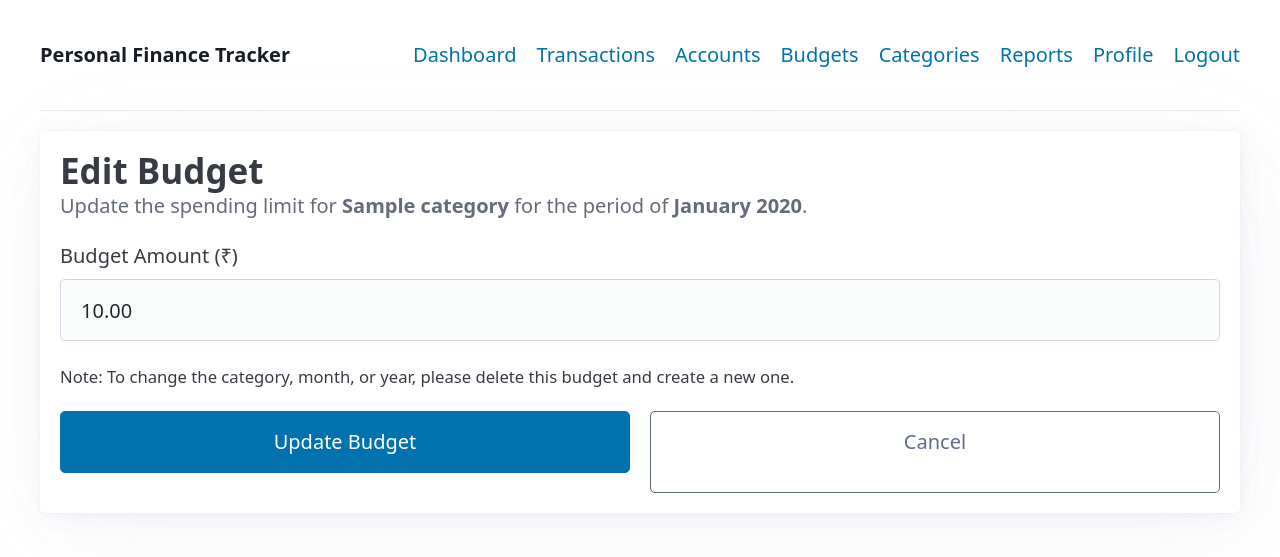
After one commit to PrajwalMadhyastha/personal-finance-webapp, a Flask app: page /edit_budget/1 in a window 1280 px wide. The commit adds this page. Shown: the top 557 px of the page. Run offline with Flask 3, Linux system fonts and the light colour scheme; a user stored in the database is signed in; tables that the repository leaves empty hold one stand-in row (values such as "Sample post"); parts of the project's set-up code (start-up, migrations or seed data) failed here and were passed over; some libraries are stand-ins or nearby versions.

Commit message:
feat(app): Implement update and delete functionality for budgets

```diff
--- a/finance_tracker/routes.py
+++ b/finance_tracker/routes.py
@@ -309,6 +309,55 @@ def budgets():
                            years=years_for_dropdown, month_names=month_names)
 
 
+@main_bp.route('/edit_budget/<int:budget_id>', methods=['GET', 'POST'])
+@login_required
+def edit_budget(budget_id):
+    """Handles editing an existing budget."""
+    budget = db.session.get(Budget, budget_id)
+    if not budget:
+        abort(404)
+    if budget.user_id != current_user.id:
+        abort(403) # Forbidden
+
+    if request.method == 'POST':
+        new_amount = request.form.get('amount')
+        # You could add logic here to allow changing month/year/category if desired,
+        # but for simplicity, we'll focus on updating the amount.
+        if new_amount:
+            budget.amount = decimal.Decimal(new_amount)
+            db.session.commit()
+            flash('Budget updated successfully!', 'success')
+            return redirect(url_for('main.budgets'))
+        else:
+            flash('Amount cannot be empty.', 'error')
+
+    # For a GET request, pass the necessary data to the template
+    current_year = datetime.utcnow().year
+    years_for_dropdown = range(current_year - 1, current_year + 5)
+    month_names = {i: datetime(current_year, i, 1).strftime('%B') for i in range(1, 13)}
+
+    return render_template('edit_budget.html',
+                           budget=budget,
+                           years=years_for_dropdown,
+                           month_names=month_names)
+
+
+@main_bp.route('/delete_budget/<int:budget_id>', methods=['POST'])
+@login_required
+def delete_budget(budget_id):
+    """Handles deleting a budget."""
+    budget = db.session.get(Budget, budget_id)
+    if not budget:
+        abort(404)
+    if budget.user_id != current_user.id:
+        abort(403)
+
+    db.session.delete(budget)
+    db.session.commit()
+    flash('Budget deleted successfully!', 'success')
+    return redirect(url_for('main.budgets'))
+
+
 # ===================================================================
 # CATEGORY, PROFILE & AUTH ROUTES
 # ===================================================================
--- /dev/null
+++ b/finance_tracker/templates/edit_budget.html
@@ -0,0 +1,24 @@
+{% extends "base.html" %}
+
+{% block title %}Edit Budget{% endblock %}
+
+{% block content %}
+    <article>
+        <hgroup>
+            <h2>Edit Budget</h2>
+            <p>Update the spending limit for <strong>{{ budget.category.name }}</strong> for the period of <strong>{{ month_names[budget.month] }} {{ budget.year }}</strong>.</p>
+        </hgroup>
+
+        <form method="POST" action="{{ url_for('main.edit_budget', budget_id=budget.id) }}">
+            <label for="amount">Budget Amount (₹)</label>
+            <input type="number" step="0.01" id="amount" name="amount" value="{{ budget.amount }}" required>
+
+            <p><small>Note: To change the category, month, or year, please delete this budget and create a new one.</small></p>
+
+            <div class="grid">
+                <button type="submit">Update Budget</button>
+                <a href="{{ url_for('main.budgets') }}" role="button" class="secondary outline">Cancel</a>
+            </div>
+        </form>
+    </article>
+{% endblock %}
```
Also changed, not shown: finance_tracker/templates/budgets.html (+13 -2 lines).
